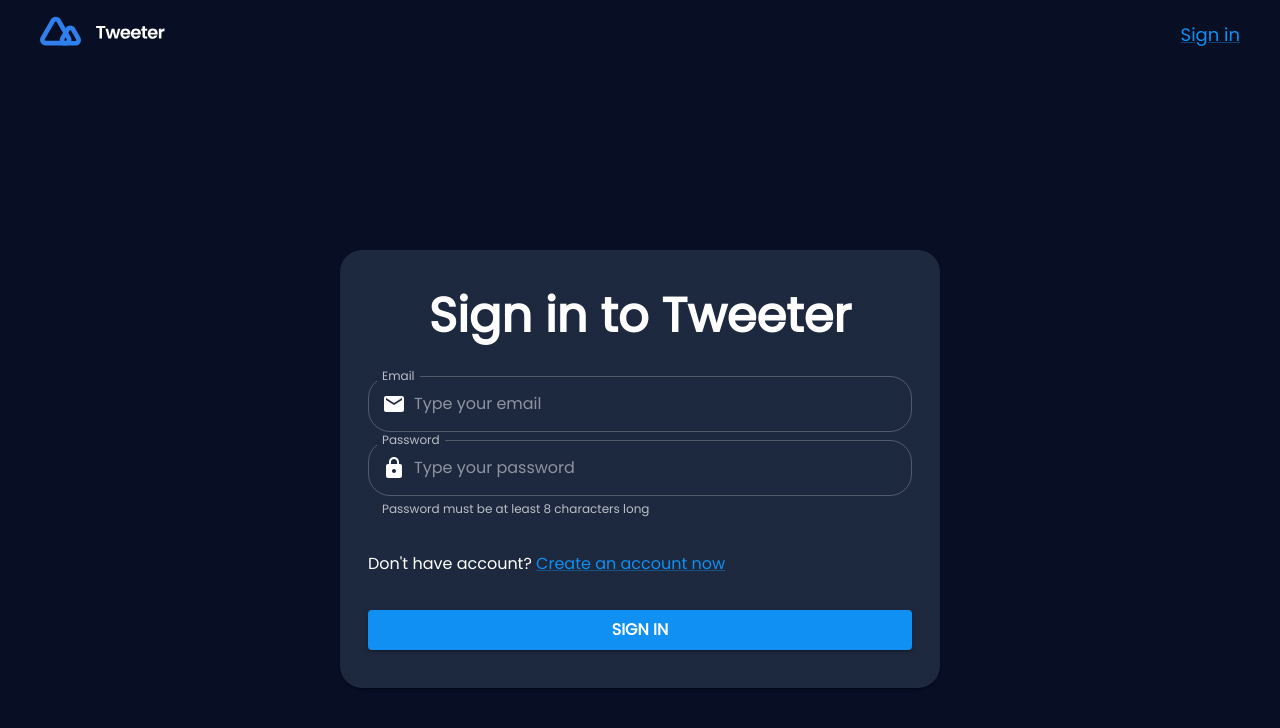
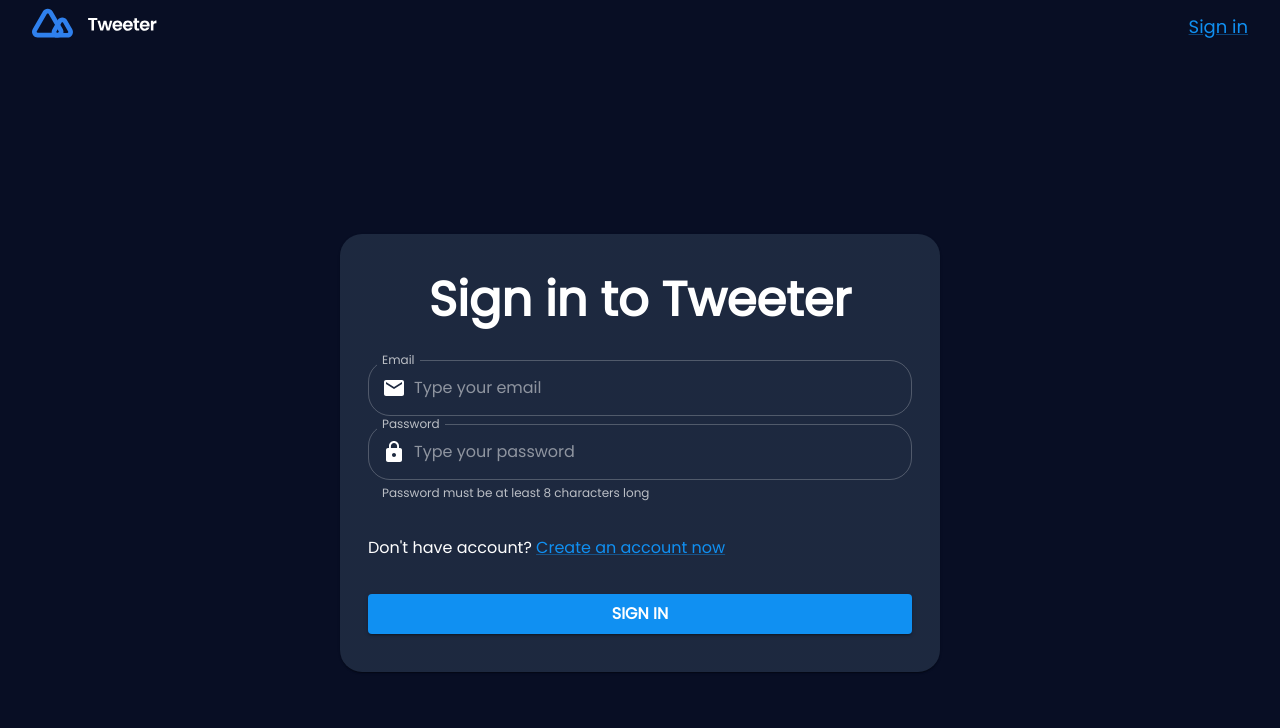
Before and after one commit to Jacky16/Tweeter-Front, a React (Create React App) app: page / in a window 1280 px wide. Shown: the top 728 px of the page. Built offline with nearby package versions, Linux system fonts and the light colour scheme; no server answers.

Commit message:
Fix header padding

```diff
--- a/src/components/Header/Header.tsx
+++ b/src/components/Header/Header.tsx
@@ -1,22 +1,16 @@
 import { Link as RouterLink } from "react-router-dom";
 import AppBar from "@mui/material/AppBar/AppBar";
 import Box from "@mui/material/Box/Box";
-import Container from "@mui/material/Container/Container";
 import Stack from "@mui/system/Stack";
-import { Link } from "@mui/material";
+import { Grid, Link } from "@mui/material";
 import AccountMenu from "../AccountMenu/AccountMenu";
 import { useAppSelector } from "../../redux/hooks";
 const Header = () => {
   const isLogged = useAppSelector((state) => state.user.isLogged);
 
   return (
-    <AppBar
-      position="static"
-      color="transparent"
-      elevation={0}
-      sx={{ padding: "16px" }}
-    >
-      <Container maxWidth="xl">
+    <AppBar position="static" color="transparent" elevation={0}>
+      <Grid container paddingX={4} paddingY={1}>
         <Stack width={"100%"} direction={"row"} alignItems={"center"}>
           <Box sx={{ flex: 1 }}>
             <RouterLink to="/" aria-label="Logo Tweeter">
@@ -28,14 +22,14 @@ const Header = () => {
                 xmlns="http://www.w3.org/2000/svg"
               >
                 <path
-                  fill-rule="evenodd"
-                  clip-rule="evenodd"
+                  fillRule="evenodd"
+                  clipRule="evenodd"
                   d="M36.1752 23.5172L31.1324 14.7828C30.7713 14.1574 29.8686 14.1574 29.5075 14.7828L24.4647 23.5172C24.1036 24.1426 24.555 24.9244 25.2771 24.9244H35.3628C36.0849 24.9244 36.5363 24.1427 36.1752 23.5172ZM35.1947 12.4375C33.0281 8.6849 27.6118 8.68491 25.4452 12.4375L20.4024 21.1719C18.2359 24.9244 20.9441 29.6151 25.2771 29.6151H35.3628C39.6958 29.6151 42.404 24.9244 40.2375 21.1719L35.1947 12.4375Z"
                   fill="#2F80ED"
                 />
                 <path
-                  fill-rule="evenodd"
-                  clip-rule="evenodd"
+                  fillRule="evenodd"
+                  clipRule="evenodd"
                   d="M26.6734 23.3664L16.5616 5.85216C16.2005 5.22674 15.2978 5.22673 14.9367 5.85217L4.82479 23.3664C4.46371 23.9918 4.91507 24.7736 5.63725 24.7736H25.861C26.5832 24.7736 27.0345 23.9919 26.6734 23.3664ZM20.6238 3.50681C18.4573 -0.245762 13.0409 -0.245757 10.8744 3.50681L0.76252 21.0211C-1.40403 24.7736 1.30416 29.4644 5.63725 29.4644H25.861C30.1941 29.4644 32.9023 24.7736 30.7357 21.0211L20.6238 3.50681Z"
                   fill="#2F80ED"
                 />
@@ -54,7 +48,7 @@ const Header = () => {
             <AccountMenu />
           )}
         </Stack>
-      </Container>
+      </Grid>
     </AppBar>
   );
 };
```
